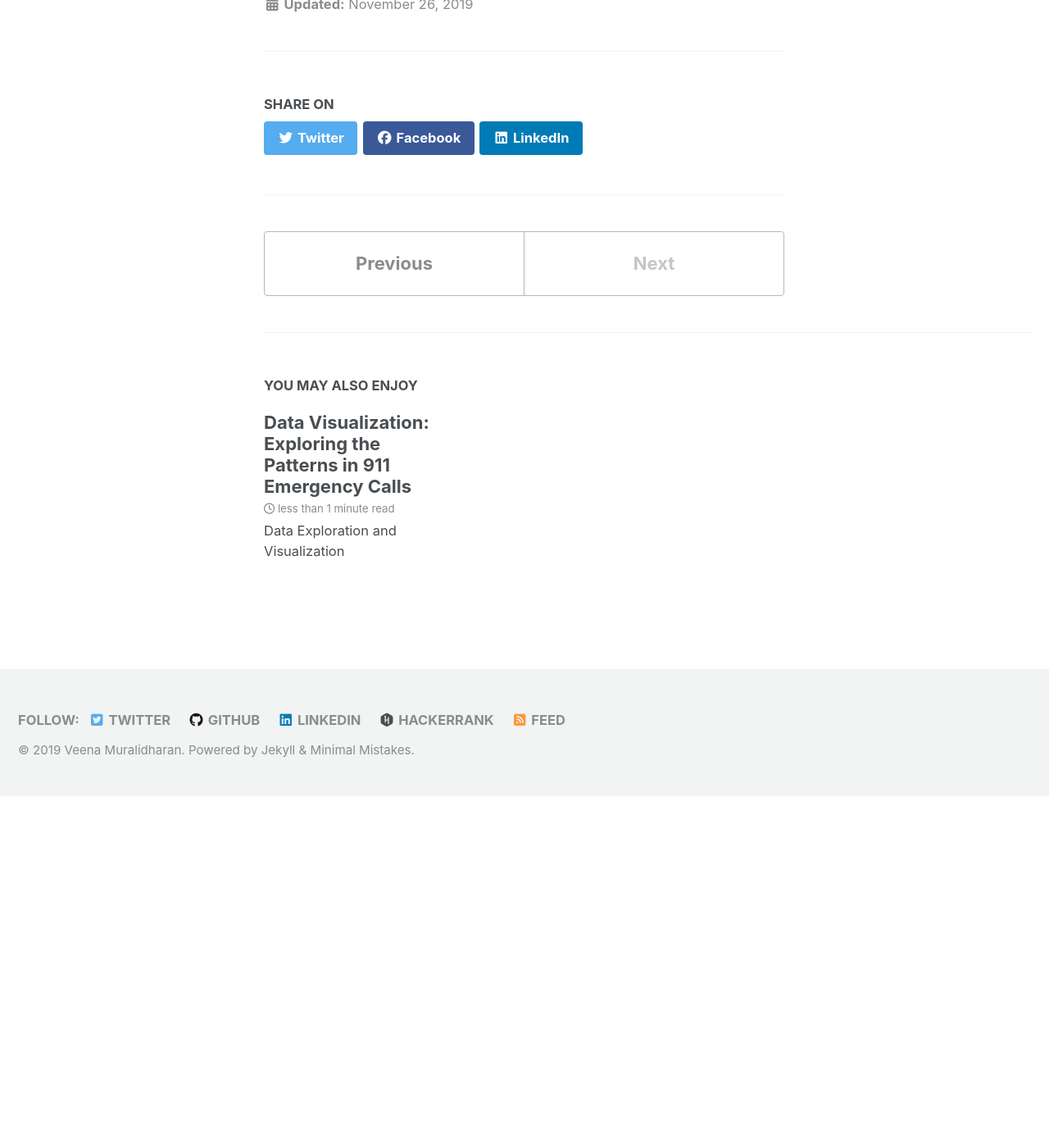
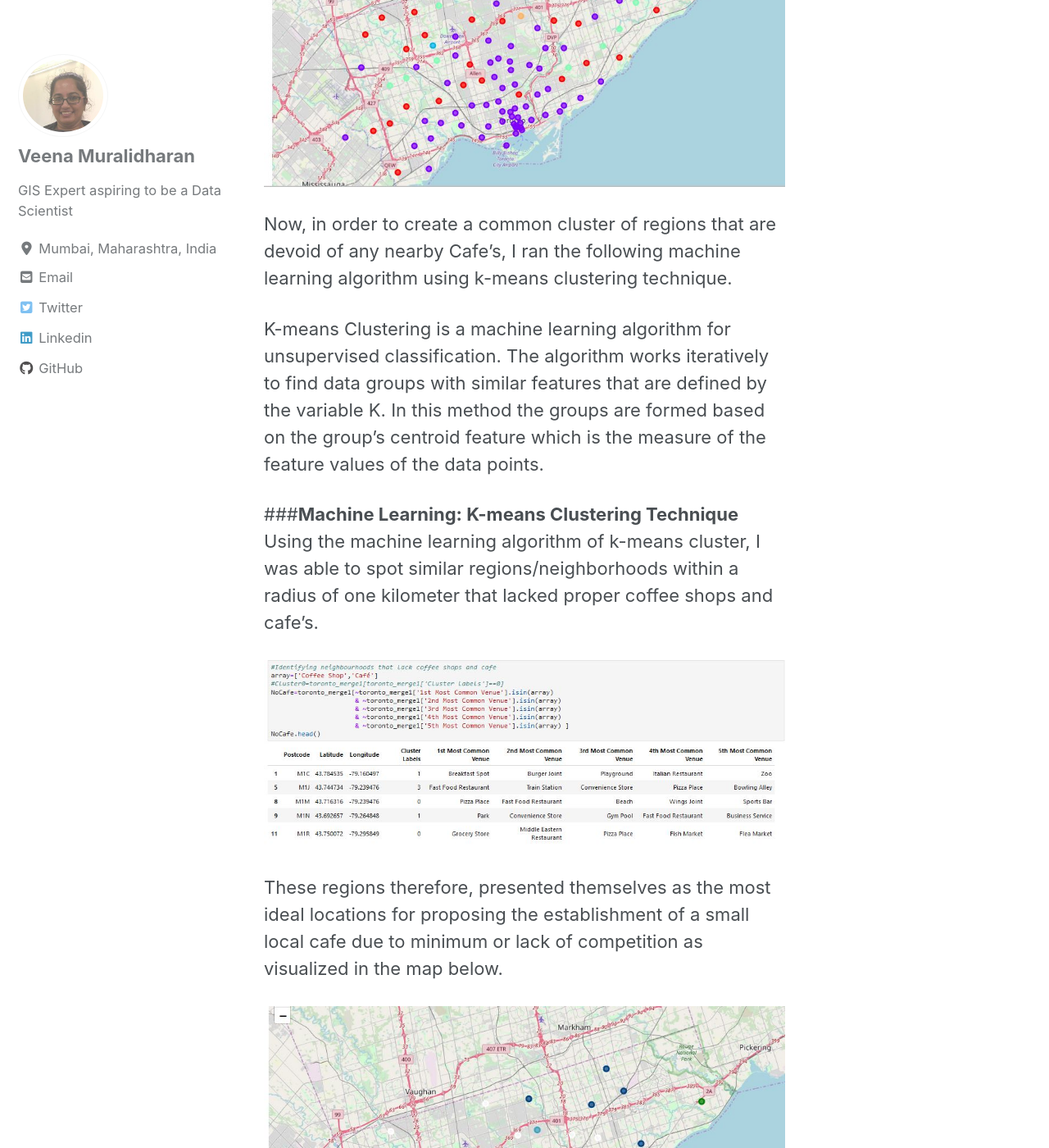
Before and after one commit to veena1486/veena1486.github.io, a Jekyll site: the page built from _posts/2019-11-26-locint.md, in a window 1280 px wide and 1400 px high, scrolled down 4638 px. Shown: the whole window at 82% size. Built offline with Jekyll 4.4.1, drawn with Linux system fonts in a browser that asks for light colours; cached includes are drawn as plain includes; nearby versions of some CDN libraries; before the commit the page ends 5609 px from its top, so only the background shows below that; some of the changed text lies outside the part shown.

Commit message:
Update 2019-11-26-locint.md

```diff
--- a/_posts/2019-11-26-locint.md
+++ b/_posts/2019-11-26-locint.md
@@ -42,3 +42,18 @@ For this project, I intended to analyze the neighborhoods of Toronto city to ide
 ![Python Code]({{https://github.com/veena1486/veena1486.github.io}}/images/capstone/Foursquare%20API%20code.JPG) <br>
 
 Using the above python code, the list of nearby venues were extracted using the location data provider’s API and rendered onto the map of Toronto city as indicated below.
+
+![Venue Map]({{https://github.com/veena1486/veena1486.github.io}}/images/capstone/Venues Map.JPG) <br>
+
+Now, in order to create a common cluster of regions that are devoid of any nearby Cafe’s, I ran the following machine learning algorithm using k-means clustering technique.
+
+K-means Clustering is a machine learning algorithm for unsupervised classification. The algorithm works iteratively to find data groups with similar features that are defined by the variable K. In this method the groups are formed based on the group’s centroid feature which is the measure of the feature values of the data points.
+
+###**Machine Learning: K-means Clustering Technique**
+Using the machine learning algorithm of k-means cluster, I was able to spot similar regions/neighborhoods within a radius of one kilometer that lacked proper coffee shops and cafe’s.
+
+![Locations without Cafes]({{https://github.com/veena1486/veena1486.github.io}}/images/capstone/Nocafes.JPG) <br>
+
+These regions therefore, presented themselves as the most ideal locations for proposing the establishment of a small local cafe due to minimum or lack of competition as visualized in the map below.
+
+![Map]({{https://github.com/veena1486/veena1486.github.io}}/images/capstone/Nocafes_map.JPG)
```
